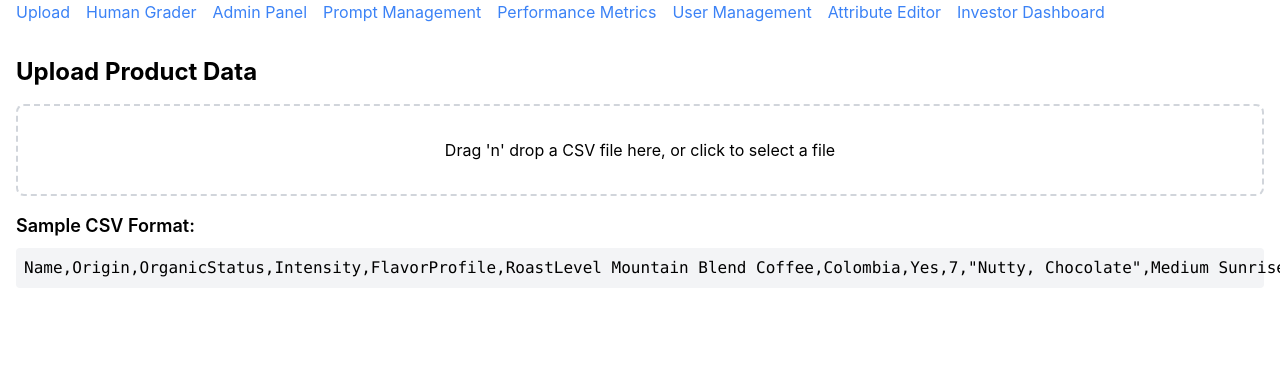
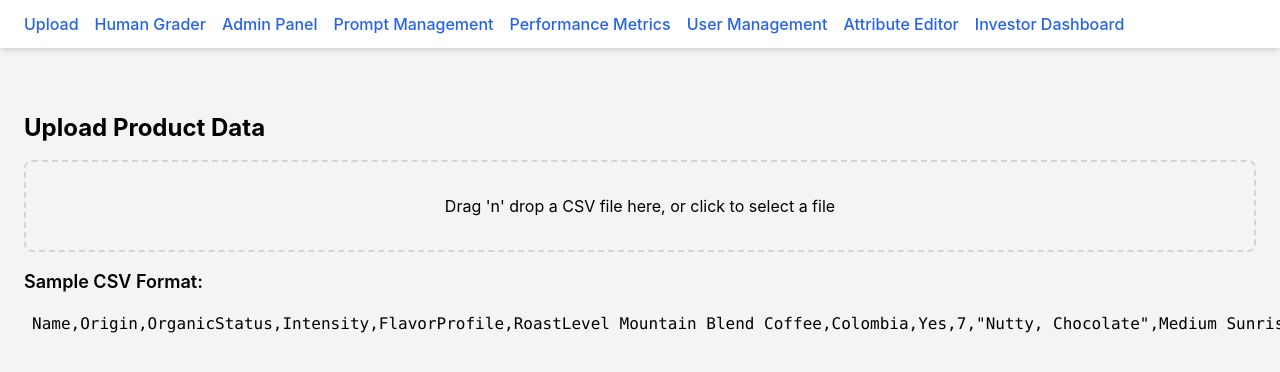
Before and after one commit to thebiggestcookie/pavt, a React (Create React App) app: page / in a window 1280 px wide. Shown: the top 372 px of the page. Built offline with nearby package versions, Linux system fonts and the light colour scheme; no server answers.

Commit message:
Update App.js

```diff
--- a/src/App.js
+++ b/src/App.js
@@ -33,20 +33,23 @@ const App = () => {
 
   return (
     <Router>
-      <div className="container mx-auto px-4">
-        <nav className="mb-4">
+      <div className="min-h-screen bg-gray-100">
+        <nav className="bg-white shadow-md">
+          <div className="container mx-auto px-6 py-3">
             <ul className="flex space-x-4">
-            <li><Link to="/" className="text-blue-500 hover:text-blue-700">Upload</Link></li>
-            <li><Link to="/grader" className="text-blue-500 hover:text-blue-700">Human Grader</Link></li>
-            <li><Link to="/admin" className="text-blue-500 hover:text-blue-700">Admin Panel</Link></li>
-            <li><Link to="/prompts" className="text-blue-500 hover:text-blue-700">Prompt Management</Link></li>
-            <li><Link to="/metrics" className="text-blue-500 hover:text-blue-700">Performance Metrics</Link></li>
-            <li><Link to="/users" className="text-blue-500 hover:text-blue-700">User Management</Link></li>
-            <li><Link to="/attributes" className="text-blue-500 hover:text-blue-700">Attribute Editor</Link></li>
-            <li><Link to="/investor" className="text-blue-500 hover:text-blue-700">Investor Dashboard</Link></li>
+              <li><Link to="/" className="text-blue-600 hover:text-blue-800 font-medium">Upload</Link></li>
+              <li><Link to="/grader" className="text-blue-600 hover:text-blue-800 font-medium">Human Grader</Link></li>
+              <li><Link to="/admin" className="text-blue-600 hover:text-blue-800 font-medium">Admin Panel</Link></li>
+              <li><Link to="/prompts" className="text-blue-600 hover:text-blue-800 font-medium">Prompt Management</Link></li>
+              <li><Link to="/metrics" className="text-blue-600 hover:text-blue-800 font-medium">Performance Metrics</Link></li>
+              <li><Link to="/users" className="text-blue-600 hover:text-blue-800 font-medium">User Management</Link></li>
+              <li><Link to="/attributes" className="text-blue-600 hover:text-blue-800 font-medium">Attribute Editor</Link></li>
+              <li><Link to="/investor" className="text-blue-600 hover:text-blue-800 font-medium">Investor Dashboard</Link></li>
             </ul>
+          </div>
         </nav>
 
+        <div className="container mx-auto px-6 py-8">
           <Switch>
             <Route exact path="/">
               <UploadInterface setProducts={setProducts} setAttributes={setAttributes} />
@@ -81,6 +84,7 @@ const App = () => {
             </Route>
           </Switch>
         </div>
+      </div>
     </Router>
   );
 };
```
Lines whose indentation alone changed are shown as unchanged.
